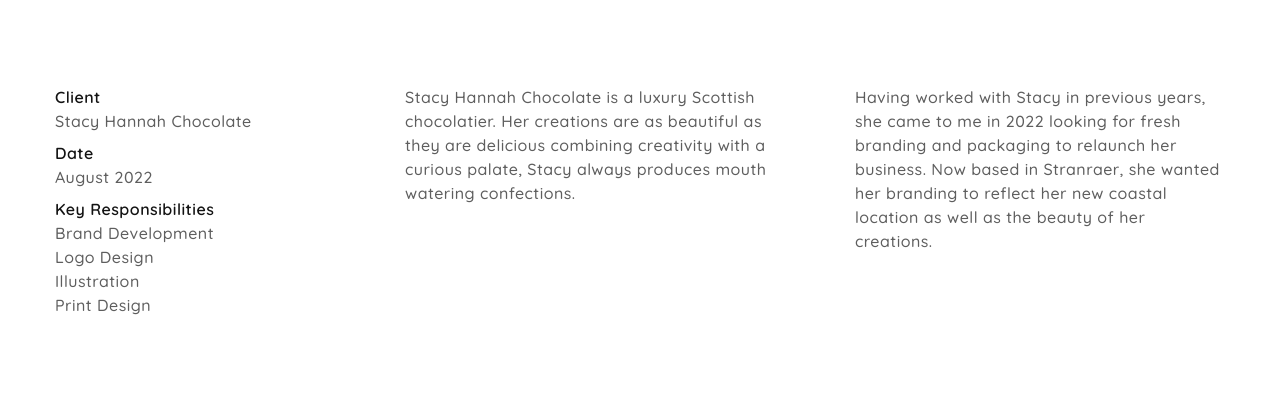
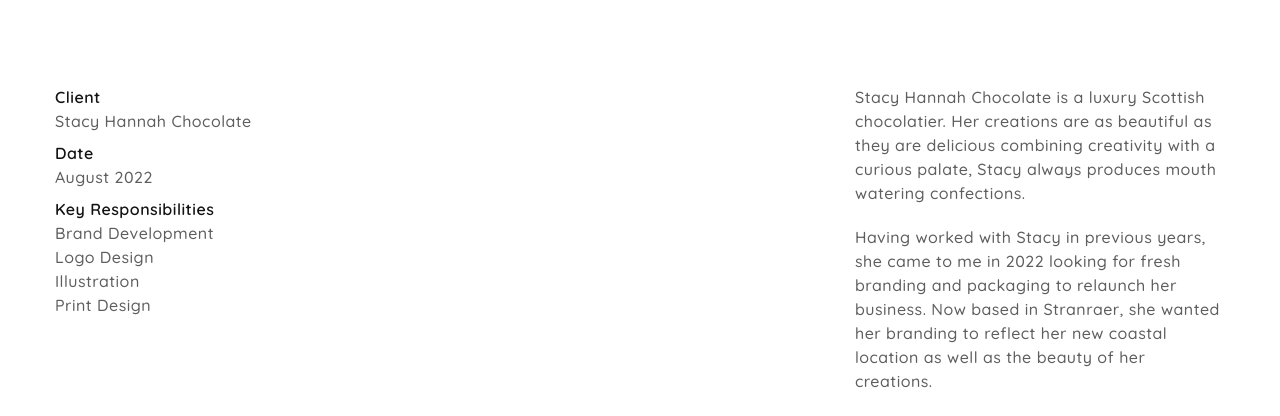
Before and after one commit to Cmac2712/sm-portfolio-site, a PHP site: page /stacy-hannah-folio in a window 1280 px wide. Shown: the part 724-1140 px from the top of the page. Run offline with PHP 8.4, Linux system fonts and the light colour scheme.

Commit message:
formatting

```diff
--- a/stacy-hannah-folio.php
+++ b/stacy-hannah-folio.php
@@ -33,8 +33,6 @@
                 </div>
                 <div class="col-12 col-md-6 col-lg-4">
                     <p class="pb-20 mb-0">Stacy Hannah Chocolate is a luxury Scottish chocolatier.  Her creations are as beautiful as they are delicious combining creativity with a curious palate, Stacy always produces mouth watering confections.</p>
-                </div>
-                <div class="col-12 col-md-6 col-lg-4">
                     <p class="pb-20 mb-0">Having worked with Stacy in previous years, she came to me in 2022 looking for fresh branding and packaging to relaunch her business.  Now based in Stranraer, she wanted her branding to reflect her new coastal location as well as the beauty of her creations.</p>
                 </div>
             </div>
```
